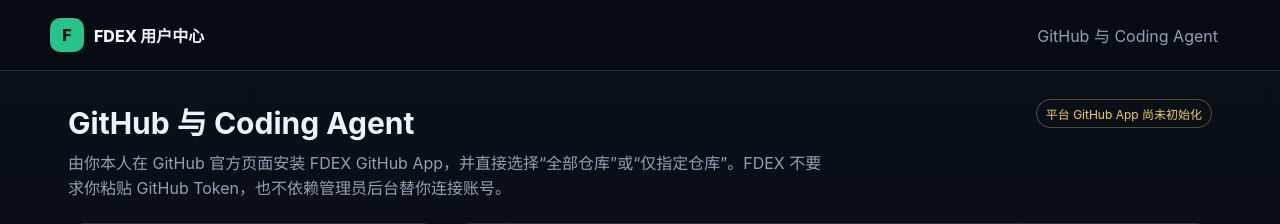
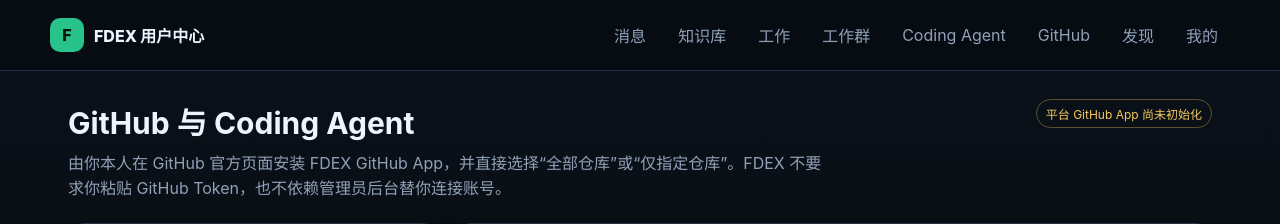
Before and after one commit to b8vipvip/fdex, a FastAPI app: template server/app/templates/user_github.html in a window 1280 px wide. Shown: the top 224 px of the page. Run offline with FastAPI, Linux system fonts and the light colour scheme; the template is opened without the code that fills it: most values are stand-ins (such as "Sample title", 1, 10 or a date in 2020); parts of the project's set-up code (start-up, migrations or seed data) failed here and were passed over.

Commit message:
Phase 7.9: expand Web user navigation to app feature set

```diff
--- a/server/app/templates/user_base.html
+++ b/server/app/templates/user_base.html
@@ -11,12 +11,19 @@
 <body>
 <div class="user-shell">
     <header class="user-topbar">
-        <a class="user-brand" href="/account/github">
+        <a class="user-brand" href="/account/messages">
             <span class="user-brand-mark">F</span>
             <span>FDEX 用户中心</span>
         </a>
         <nav class="user-nav" aria-label="用户中心导航">
-            <a href="/account/github" class="{% if current_path.startswith('/account/github') %}active{% endif %}">GitHub 与 Coding Agent</a>
+            <a href="/account/messages" class="{% if current_path.startswith('/account/messages') or current_path.startswith('/account/chat/') %}active{% endif %}">消息</a>
+            <a href="/account/knowledge" class="{% if current_path.startswith('/account/knowledge') %}active{% endif %}">知识库</a>
+            <a href="/account/work" class="{% if current_path.startswith('/account/work') %}active{% endif %}">工作</a>
+            <a href="/account/groups" class="{% if current_path.startswith('/account/groups') %}active{% endif %}">工作群</a>
+            <a href="/account/agent" class="{% if current_path.startswith('/account/agent') %}active{% endif %}">Coding Agent</a>
+            <a href="/account/github" class="{% if current_path.startswith('/account/github') %}active{% endif %}">GitHub</a>
+            <a href="/account/discover" class="{% if current_path.startswith('/account/discover') %}active{% endif %}">发现</a>
+            <a href="/account/me" class="{% if current_path.startswith('/account/me') or current_path.startswith('/account/settings') or current_path.startswith('/account/security') or current_path.startswith('/account/deleted') or current_path.startswith('/account/info/') or current_path.startswith('/account/employees') %}active{% endif %}">我的</a>
         </nav>
         {% if user %}
         <div class="account-chip">
```
